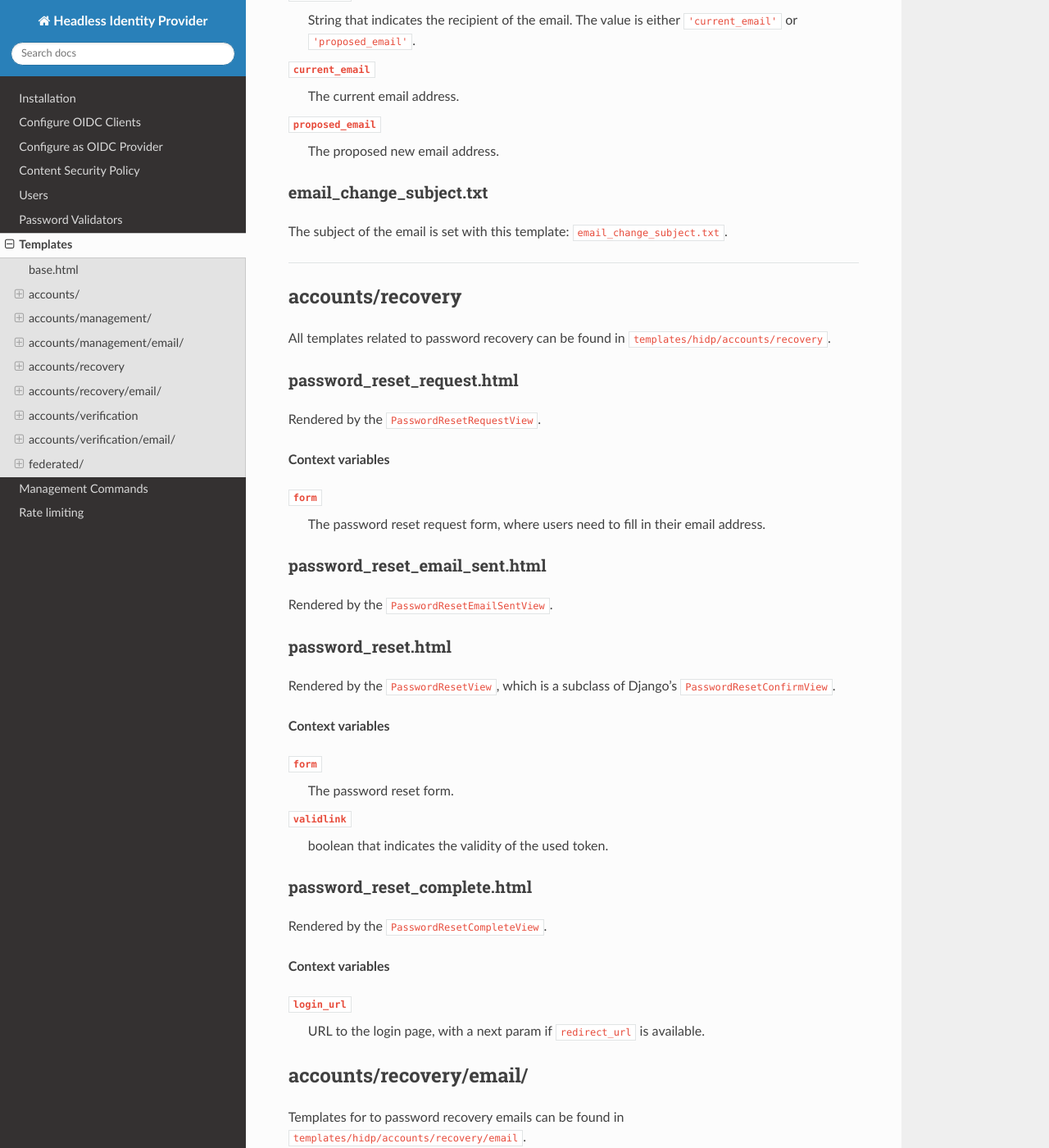
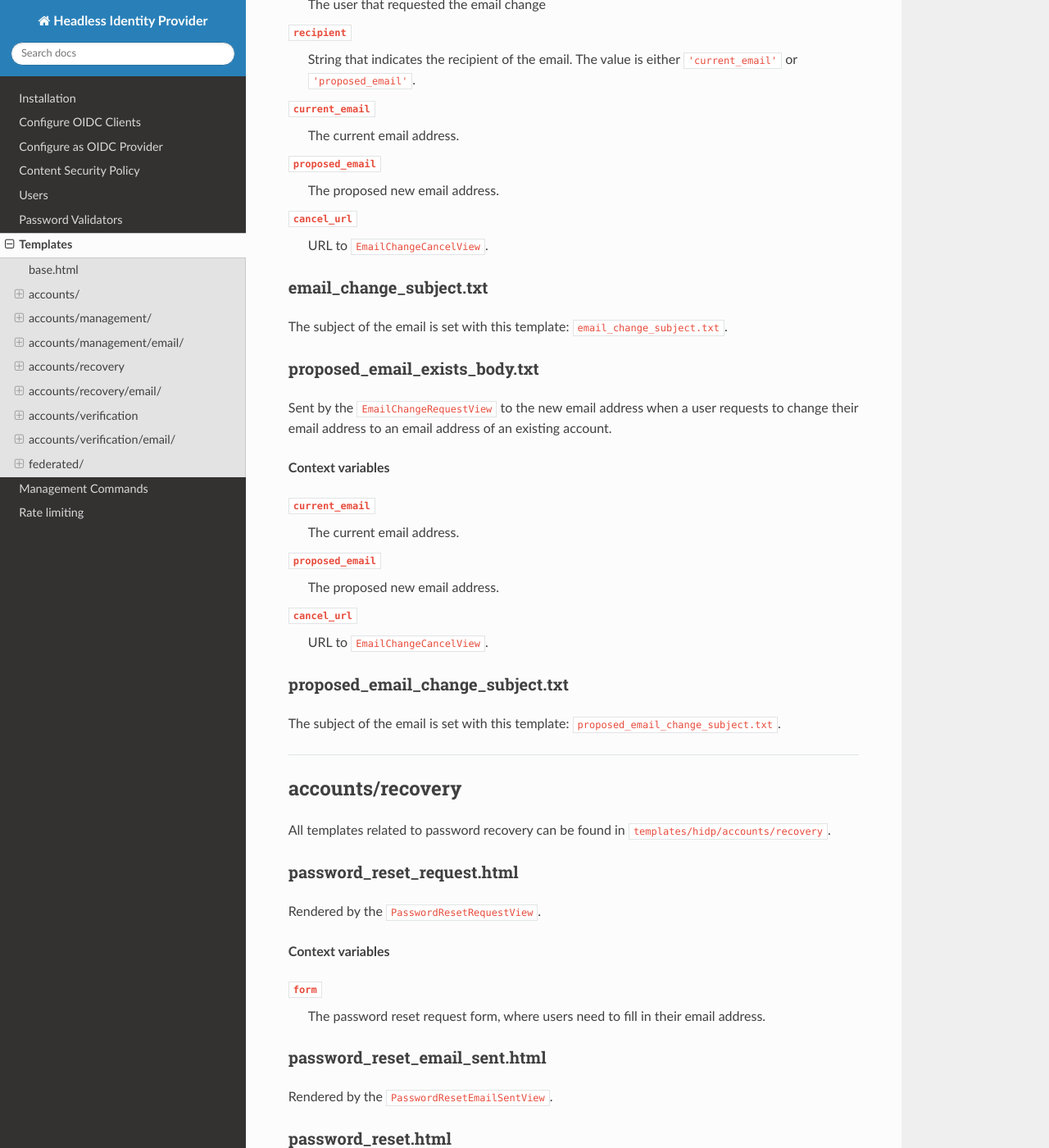
Before and after one commit to leukeleu/django-hidp, a Sphinx documentation site: the page built from packages/hidp/docs/templates.md, in a window 1280 px wide and 1400 px high, scrolled down 9811 px. Shown: the whole window at 82% size. Built offline with Sphinx 7.4.7 and the Read the Docs theme 3.1.0, drawn with Linux system fonts in a browser that asks for light colours; some of the changed text lies outside the part shown.

Commit message:
Document email template

```diff
--- a/packages/hidp/docs/templates.md
+++ b/packages/hidp/docs/templates.md
@@ -376,9 +376,32 @@ requests to change their email address.
 `proposed_email`
 : The proposed new email address.
 
+`cancel_url`
+: URL to `EmailChangeCancelView`.
+
 ### email_change_subject.txt
 
 The subject of the email is set with this template: `email_change_subject.txt`.
+
+### proposed_email_exists_body.txt
+
+Sent by the `EmailChangeRequestView` to the new email address when a user
+requests to change their email address to an email address of an existing account.
+
+**Context variables**
+
+`current_email`
+: The current email address.
+
+`proposed_email`
+: The proposed new email address.
+
+`cancel_url`
+: URL to `EmailChangeCancelView`.
+
+### proposed_email_change_subject.txt
+
+The subject of the email is set with this template: `proposed_email_change_subject.txt`.
 
 ---
 
```
